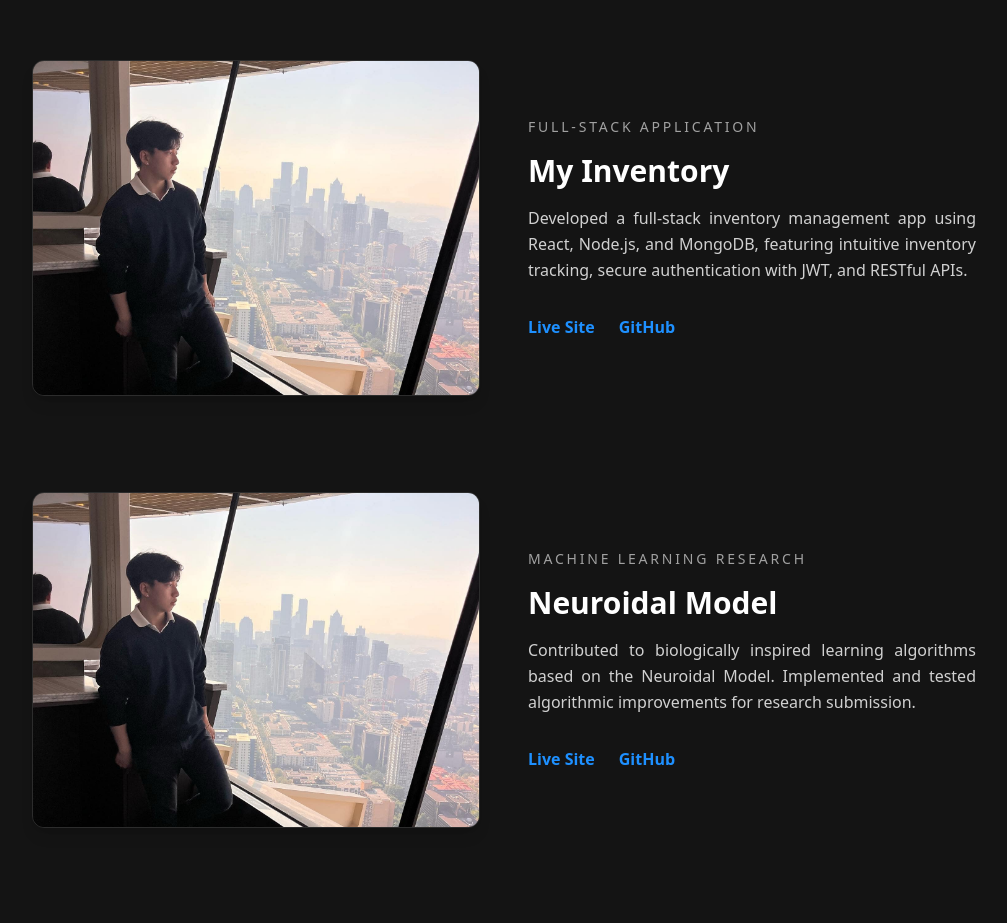
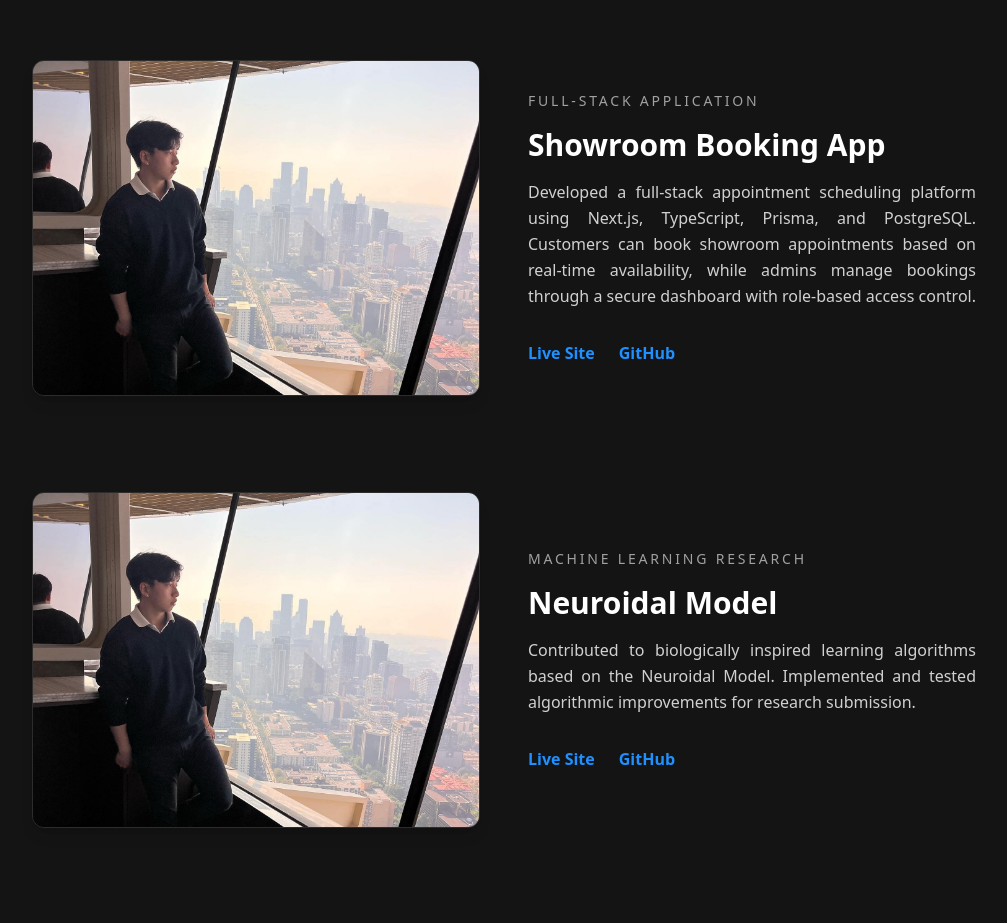
Before and after one commit to Luke7787/website-portfolio, a Next.js app in the folder luke-portfolio/: page / in a window 1280 px wide. Shown: the part 1746-2669 px from the top of the page, without its empty margins (136-1143 px from the left). Built offline with nearby package versions, Linux system fonts and the light colour scheme.

Commit message:
updated project1 text

```diff
--- a/luke-portfolio/src/app/page.tsx
+++ b/luke-portfolio/src/app/page.tsx
@@ -496,25 +496,31 @@ export default function Page() {
               </p>
 
               <h3 className="text-2xl md:text-3xl font-bold text-white">
-                My Inventory
+                Showroom Booking App
               </h3>
 
               <p className="text-white/80 leading-relaxed text-justify max-w-md">
-                Developed a full-stack inventory management app using React,
-                Node.js, and MongoDB, featuring intuitive inventory tracking,
-                secure authentication with JWT, and RESTful APIs.
+                Developed a full-stack appointment scheduling platform using
+                Next.js, TypeScript, Prisma, and PostgreSQL. Customers can book
+                showroom appointments based on real-time availability, while
+                admins manage bookings through a secure dashboard with
+                role-based access control.
               </p>
 
               <div className="flex gap-6 pt-4">
                 <a
-                  href="#"
+                  href="https://showroom-appointment-scheduler.onrender.com/"
+                  target="_blank"
+                  rel="noopener noreferrer"
                   className="text-[#1E90FF] font-semibold hover:underline"
                 >
                   Live Site
                 </a>
 
                 <a
-                  href="#"
+                  href="https://github.com/Luke7787/showroom-appointment-scheduler"
+                  target="_blank"
+                  rel="noopener noreferrer"
                   className="text-[#1E90FF] font-semibold hover:underline"
                 >
                   GitHub
```
